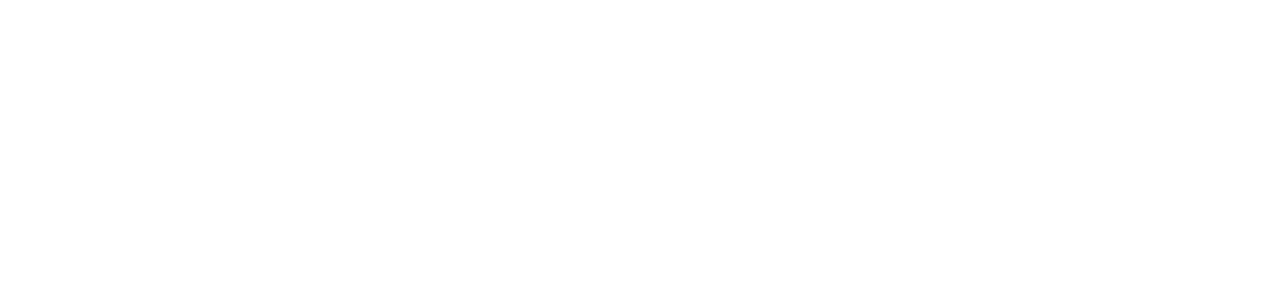
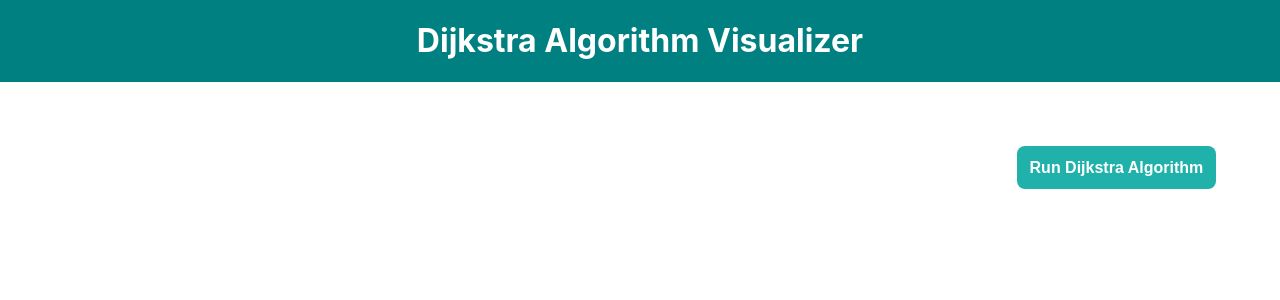
Before and after one commit to MiguelSilva1997/AlgoVisualization, a React (Create React App) app: page / in a window 1280 px wide. Shown: the top 300 px of the page. Built offline with nearby package versions, Linux system fonts and the light colour scheme.

Commit message:
built main component

```diff
--- a/src/App.js
+++ b/src/App.js
@@ -1,9 +1,12 @@
 import React from 'react';
 import './App.css';
+
+import Main from './components/Main';
 
 function App() {
   return (
     <div className="App">
+      <Main />
     </div>
   );
 }
--- a/src/components/Main/index.js
+++ b/src/components/Main/index.js
@@ -0,0 +1,21 @@
+import React, { useState, useEffect } from 'react';
+
+import "./main.css"
+
+const Main = () => {
+    const [grid, setGrid] = useState([]);
+
+    return(
+        <>
+          <div className="header">
+            <h1 className="title">Dijkstra Algorithm Visualizer</h1>
+          </div>
+          <button className="startButton">
+              Run Dijkstra Algorithm
+          </button>
+        </>
+    )
+}
+
+
+export default Main;
--- a/src/components/Main/main.css
+++ b/src/components/Main/main.css
@@ -0,0 +1,24 @@
+.header {
+    list-style-type: none;
+    margin: 0;
+    padding: 0;
+    overflow: hidden;
+    background-color: teal;
+}
+
+.title {
+    color: white;
+}
+
+.startButton {
+    background-color: lightseagreen;
+    border: none;
+    border-radius: 8px;
+    color: white;
+    cursor: pointer;
+    font-weight: bold;
+    font-size: 1em;
+    float: right;
+    margin: 5%;
+    padding: 1%;
+}
```
